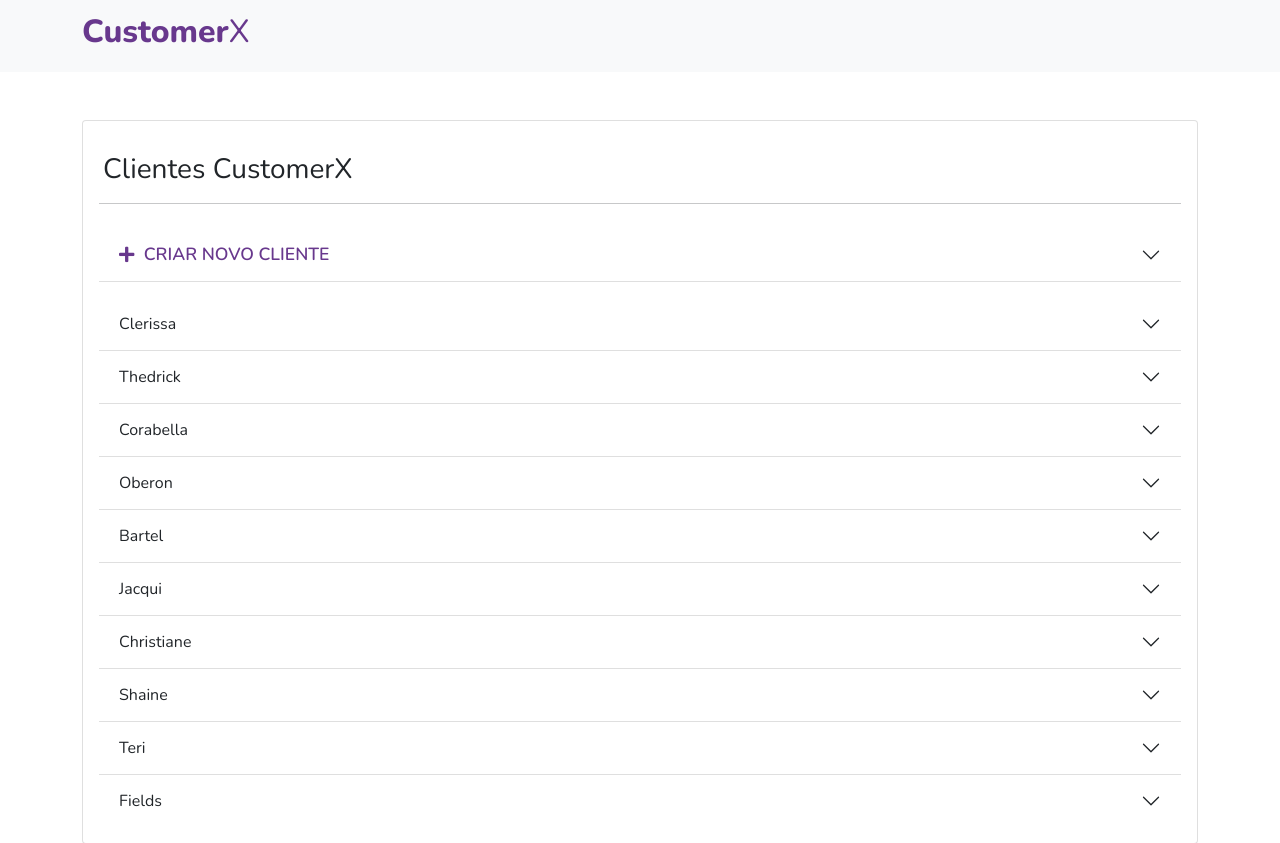
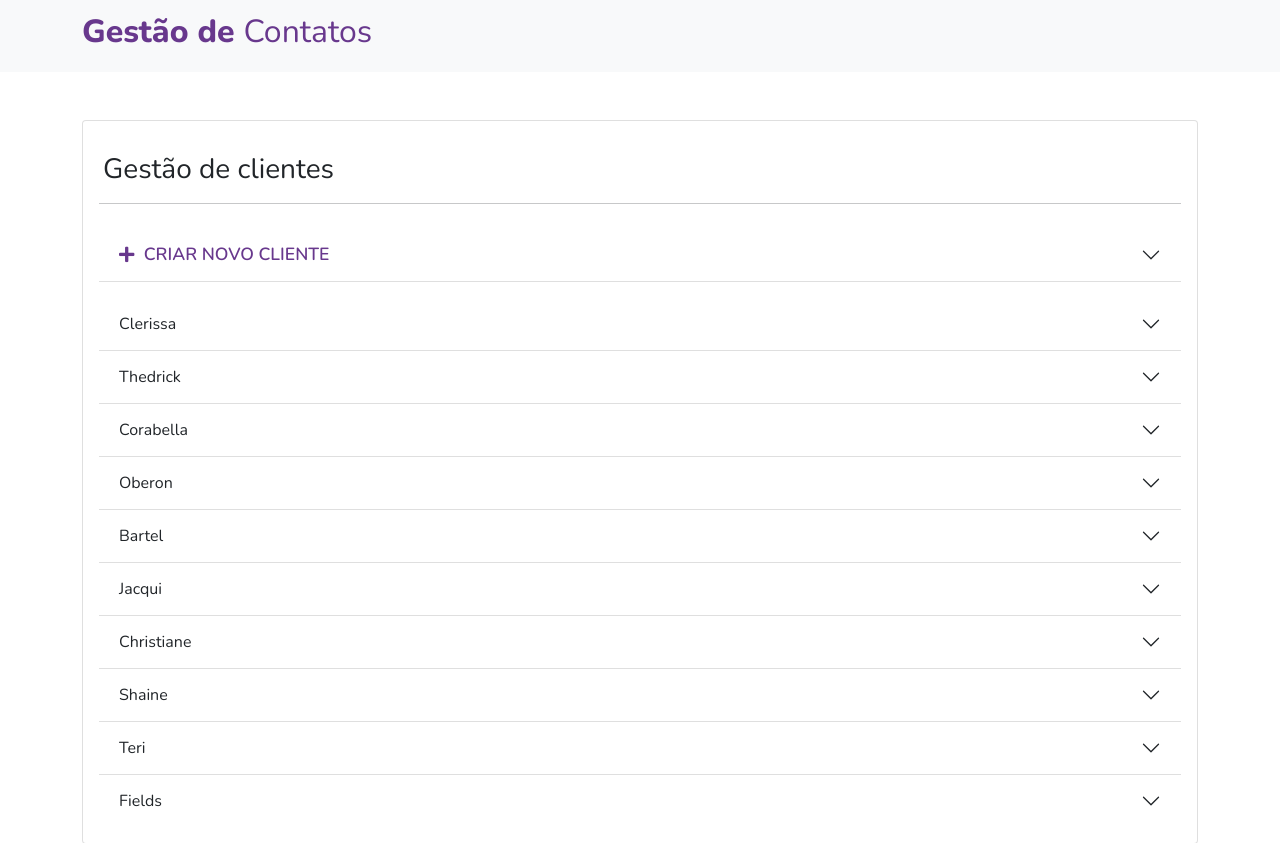
Before and after one commit to fgpetter/projetoCustomerX, a PHP site: page / in a window 1280 px wide. Shown: the top 843 px of the page. Run offline with PHP 8.4, Linux system fonts and the light colour scheme; the visitor is signed in with stand-in values (Sample User, id 1); data comes from the database, SQL or seed files in the repository; some libraries are stand-ins or nearby versions.

Commit message:
Update Project name

```diff
--- a/ArquivosSQL/Clientes.sql
+++ b/ArquivosSQL/Clientes.sql
@@ -1,4 +1,4 @@
-CREATE TABLE `customerx`.`clientes` (
+CREATE TABLE `gestaocontatos`.`clientes` (
 	`id` INT(10) UNSIGNED NOT NULL AUTO_INCREMENT,
 	`nome` VARCHAR(255) NULL DEFAULT NULL COLLATE 'utf8_general_ci',
 	`email` VARCHAR(255) NULL DEFAULT NULL COLLATE 'utf8_general_ci',
--- a/ArquivosSQL/Contatos.sql
+++ b/ArquivosSQL/Contatos.sql
@@ -1,4 +1,4 @@
-CREATE TABLE `customerx`.`contatos` (
+CREATE TABLE `gestaocontatos`.`contatos` (
 	`id` INT(10) UNSIGNED NOT NULL AUTO_INCREMENT,
 	`nome` VARCHAR(255) NOT NULL COLLATE 'utf8_general_ci',
 	`email` VARCHAR(50) NULL DEFAULT NULL COLLATE 'utf8_general_ci',
--- a/ArquivosSQL/Usuarios.sql
+++ b/ArquivosSQL/Usuarios.sql
@@ -1,4 +1,4 @@
-CREATE TABLE `customerx`.`usuarios_copy` (
+CREATE TABLE `gestaocontatos`.`usuarios_copy` (
 	`id` INT(10) UNSIGNED NOT NULL AUTO_INCREMENT,
 	`nome` VARCHAR(50) NOT NULL COLLATE 'utf8_general_ci',
 	`email` VARCHAR(50) NOT NULL COLLATE 'utf8_general_ci',
--- a/app/views/cadastro.php
+++ b/app/views/cadastro.php
@@ -1,7 +1,7 @@
 <nav class="navbar navbar-light bg-light mb-5">
   <div class="container">
     <span class="navbar-brand mb-0">
-      <h2 class="logo"><strong>Customer</strong>X</h2>
+      <h2 class="logo"><strong>Gestão de </strong>Contatos</h2>
     </span>
   </div>
 </nav>
--- a/app/views/html_header.php
+++ b/app/views/html_header.php
@@ -7,6 +7,6 @@
     <link rel="stylesheet" href="assets/css/bootstrap.min.css">
     <link rel="stylesheet" href="assets/css/fontawesome.min.css">
     <link rel="stylesheet" href="assets/css/app.css">
-    <title>Clientes CustomerX</title>
+    <title>Gestão de contatos</title>
 </head>
 <body>
--- a/app/views/login.php
+++ b/app/views/login.php
@@ -1,7 +1,7 @@
 <nav class="navbar navbar-light bg-light mb-5">
   <div class="container">
     <span class="navbar-brand mb-0">
-      <h2 class="logo"><strong>Customer</strong>X</h2>
+      <h2 class="logo"><strong>Gestão de </strong>Contatos</h2>
     </span>
   </div>
 </nav>
--- a/app/views/pagina_inicial.php
+++ b/app/views/pagina_inicial.php
@@ -1,7 +1,7 @@
 <nav class="navbar navbar-light bg-light mb-5">
   <div class="container">
     <span class="navbar-brand mb-0">
-      <h2 class="logo"><strong>Customer</strong>X</h2>
+      <h2 class="logo"><strong>Gestão de </strong>Contatos</h2>
     </span>
   </div>
 </nav>
@@ -19,7 +19,7 @@
 
   <div class="card">
     <div class="card-body">
-      <h3 class="card-title my-3 px-1">Clientes CustomerX</h3>
+      <h3 class="card-title my-3 px-1">Gestão de clientes</h3>
       <hr class="mb-4">
       <div class="accordion accordion-flush" id="accordionFlushExample">
         <div class="accordion-item mb-3">
--- a/composer.json
+++ b/composer.json
@@ -1,5 +1,5 @@
 {
-    "name": "fgpetter/customerx",
+    "name": "fgpetter/gestaocontatos",
     "description": "Cadastro de clientes e contatos associados",
     "type": "project",
     "require": {
--- a/config.php
+++ b/config.php
@@ -2,7 +2,7 @@
 
 define('DATABASE_CONSTANTS',[
     'host'      => 'localhost',
-    'dbname'    => 'customerx',
+    'dbname'    => 'customers',
     'username'  => 'root',
     'password'  => '',
     'charset'   => 'utf8',
```
Also changed, not shown: README.md, 1 other file.
